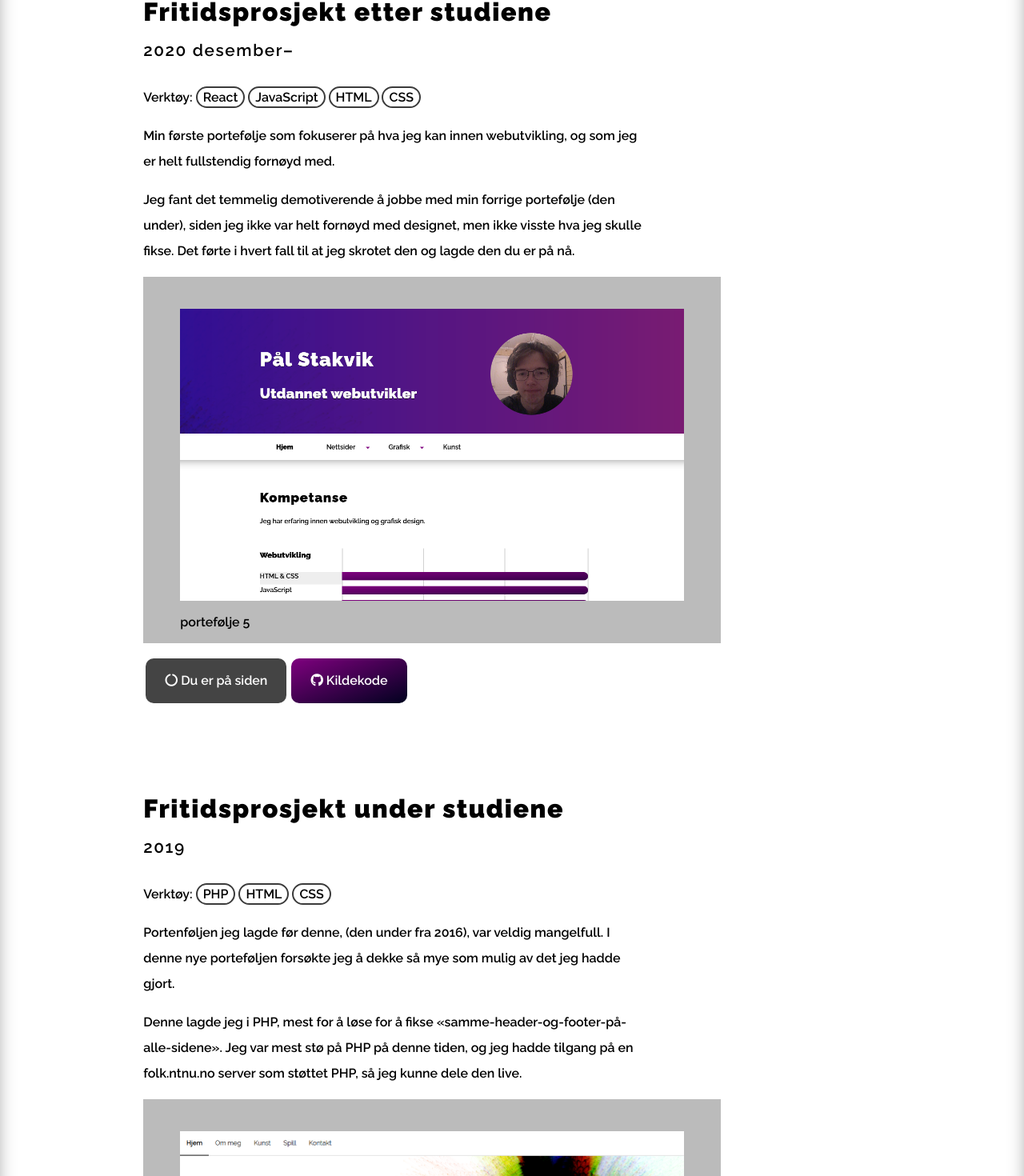
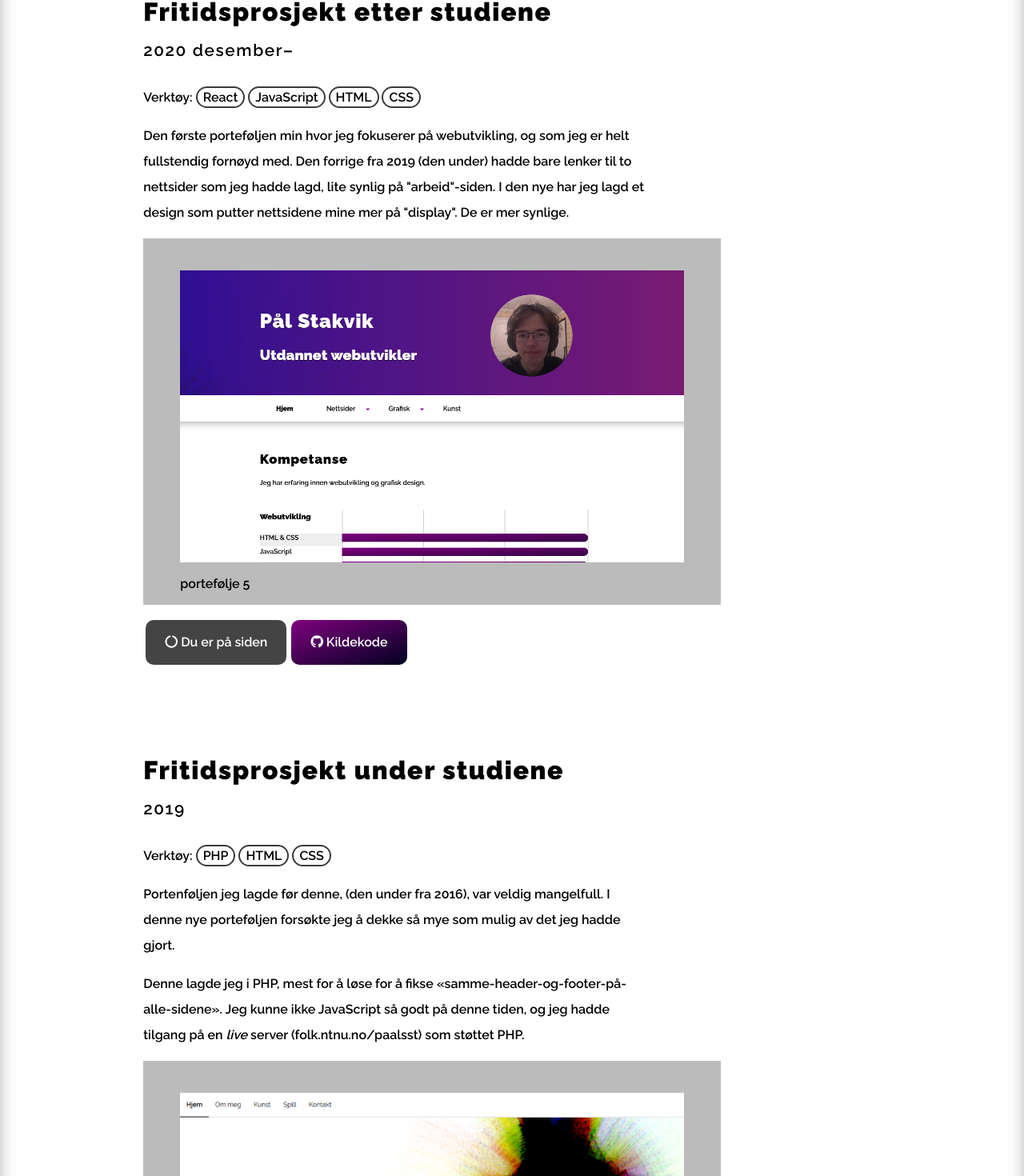
Before and after one commit to paalss/portfolio, a React (Create React App) app: page /portfolio/webwork/portfolios in a window 1280 px wide. Shown: the part 264-1734 px from the top of the page at 80% size. Built offline with nearby package versions, Linux system fonts and the light colour scheme.

Commit message:
litt Portfolios tekstbeskrivelse oppdatering

```diff
--- a/src/pages/Portfolios.js
+++ b/src/pages/Portfolios.js
@@ -20,14 +20,11 @@ function Portfolios() {
         </ul>
 
         <p>
-          Min første portefølje som fokuserer på hva jeg kan innen webutvikling,
-          og som jeg er helt fullstendig fornøyd med.
-        </p>
-        <p>
-          Jeg fant det temmelig demotiverende å jobbe med min forrige portefølje
-          (den under), siden jeg ikke var helt fornøyd med designet, men ikke
-          visste hva jeg skulle fikse. Det førte i hvert fall til at jeg skrotet
-          den og lagde den du er på nå.
+          Den første porteføljen min hvor jeg fokuserer på webutvikling, og som
+          jeg er helt fullstendig fornøyd med. Den forrige fra 2019 (den under)
+          hadde bare lenker til to nettsider som jeg hadde lagd, lite synlig på
+          "arbeid"-siden. I den nye har jeg lagd et design som putter nettsidene
+          mine mer på "display". De er mer synlige.
         </p>
 
         <div uk-lightbox="animation: slide">
@@ -62,9 +59,9 @@ function Portfolios() {
         </p>
         <p>
           Denne lagde jeg i PHP, mest for å løse for å fikse
-          «samme-header-og-footer-på-alle-sidene». Jeg var mest stø på PHP på
-          denne tiden, og jeg hadde tilgang på en folk.ntnu.no server som
-          støttet PHP, så jeg kunne dele den live.
+          «samme-header-og-footer-på-alle-sidene». Jeg kunne ikke JavaScript så
+          godt på denne tiden, og jeg hadde tilgang på en <i>live</i> server
+          (folk.ntnu.no/paalsst) som støttet PHP.
         </p>
 
         <div uk-lightbox="animation: slide">
@@ -162,8 +159,9 @@ function Portfolios() {
         </ul>
 
         <p>
-          Denne siden hadde veldig mye av det arbeidet jeg hadde gjort på medier
-          og kommunikasjon på videregående. Mye grafisk arbeid!
+          Til en skoleoppgave lagde jeg en tresiders portefølje om meg selv og
+          mitt arbeid. Etter å ha levert denne oppgaven endret jeg litt på
+          layout-et.
         </p>
 
         <div uk-lightbox="animation: slide">
```
